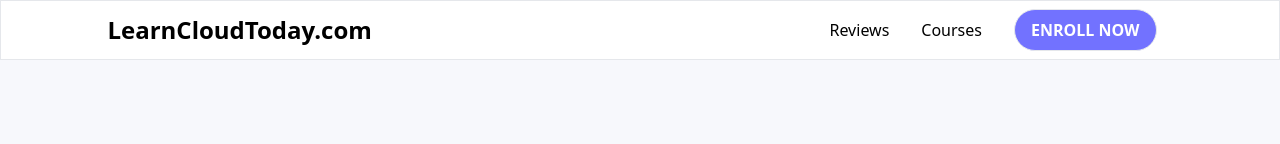
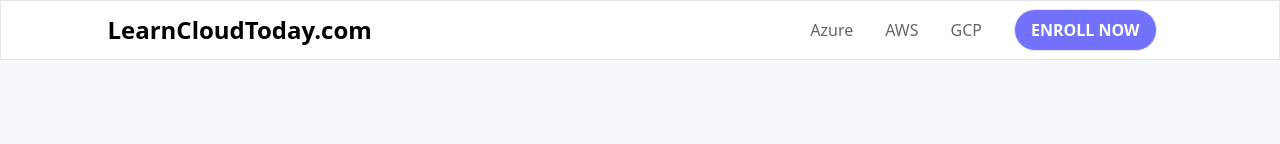
Before and after one commit to mindspirex/learncloudtoday, a Next.js app: page /azure in a window 1280 px wide. Shown: the top 144 px of the page. Built offline with nearby package versions, Linux system fonts and the light colour scheme.

Commit message:
minor adjustments

```diff
--- a/app/aws/page.tsx
+++ b/app/aws/page.tsx
@@ -1,3 +1,11 @@
+import AwsCurriculum from "@/components/AwsCurriculum";
+import AwsLanding from "@/components/AwsLanding";
+
 export default function Aws() {
-  return <main></main>;
+  return (
+    <main>
+      <AwsLanding />
+      <AwsCurriculum />
+    </main>
+  );
 }
--- a/app/azure/page.tsx
+++ b/app/azure/page.tsx
@@ -1,3 +1,11 @@
+import AzureLanding from "@/components/AzureLanding";
+import AzureCurriculum from "@/components/AzureCurriculum";
+
 export default function Azure() {
-  return <main></main>;
+  return (
+    <main>
+      <AzureLanding />
+      <AzureCurriculum />
+    </main>
+  );
 }
--- a/app/gcp/page.tsx
+++ b/app/gcp/page.tsx
@@ -1,3 +1,11 @@
+import GcpCurriculum from "@/components/GcpCurriculum";
+import GcpLanding from "@/components/GcpLanding";
+
 export default function Gcp() {
-  return <main></main>;
+  return (
+    <main>
+      <GcpLanding />
+      <GcpCurriculum />
+    </main>
+  );
 }
--- /dev/null
+++ b/components/AwsCurriculum.tsx
@@ -0,0 +1,3 @@
+export default function AwsCurriculum() {
+  return <section></section>;
+}
--- /dev/null
+++ b/components/AwsLanding.tsx
@@ -0,0 +1,3 @@
+export default function AwsLanding() {
+  return <section></section>;
+}
--- /dev/null
+++ b/components/AzureCurriculum.tsx
@@ -0,0 +1,3 @@
+export default function AzureCurriculum() {
+  return <section></section>;
+}
--- /dev/null
+++ b/components/AzureLanding.tsx
@@ -0,0 +1,3 @@
+export default function AzureLanding() {
+  return <section></section>;
+}
--- /dev/null
+++ b/components/GcpCurriculum.tsx
@@ -0,0 +1,3 @@
+export default function GcpCurriculum() {
+  return <section></section>;
+}
--- /dev/null
+++ b/components/GcpLanding.tsx
@@ -0,0 +1,3 @@
+export default function GcpLanding() {
+  return <section></section>;
+}
--- a/components/NavBar.tsx
+++ b/components/NavBar.tsx
@@ -1,40 +1,19 @@
-"use client";
-
 import Link from "next/link";
-import { useState } from "react";
 
 export default function NavBar() {
-  const [menuStatus, setMenuStatus] = useState("hidden ");
-  function updateMenuStatus() {
-    if (menuStatus === "hidden ") {
-      setMenuStatus("block ");
-    } else {
-      setMenuStatus("hidden ");
-    }
-  }
   return (
     <section className="container flex items-center justify-between">
       <div className="text-2xl font-bold">LearnCloudToday.com</div>
       <div className="flex items-center">
-        <Link href="#" className="px-4">
-          Reviews
+        <Link href="/azure" className="px-4 text-[#666666]">
+          Azure
         </Link>
-        <div onMouseEnter={updateMenuStatus} onMouseLeave={updateMenuStatus}>
-          <Link href="#" className="px-4">
-            Courses
-          </Link>
-          <div className={menuStatus + "absolute flex flex-col bg-white p-5"}>
-            <Link href="#" className="">
-              Azure
-            </Link>
-            <Link href="#" className="">
-              GCP
-            </Link>
-            <Link href="#" className="">
-              AWS
-            </Link>
-          </div>
-        </div>
+        <Link href="/aws" className="px-4 text-[#666666]">
+          AWS
+        </Link>
+        <Link href="/gcp" className="px-4 text-[#666666]">
+          GCP
+        </Link>
         <Link
           href="/enroll"
           className="mx-4 rounded-full border bg-[#7272ff] px-4 py-2 font-semibold text-white"
```
